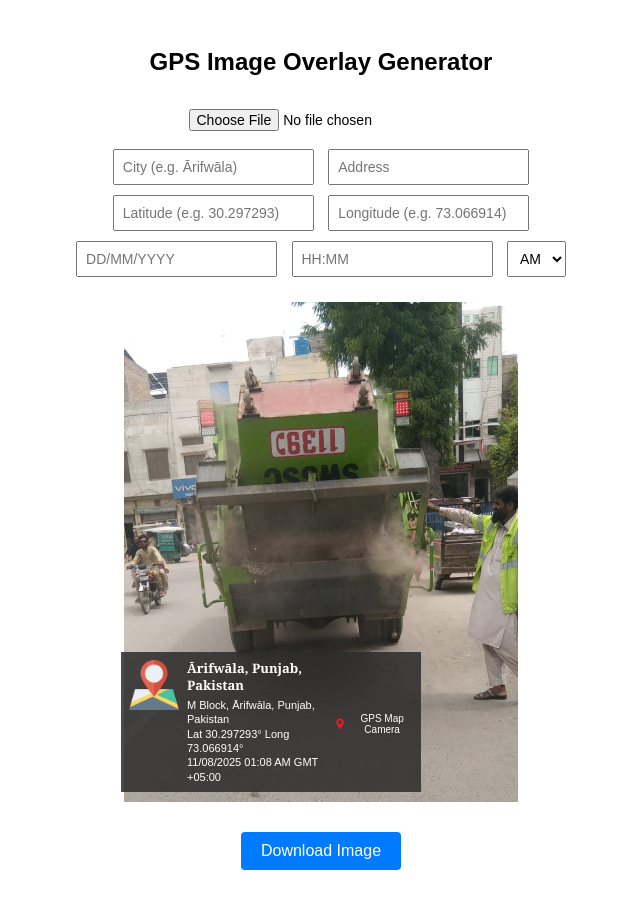
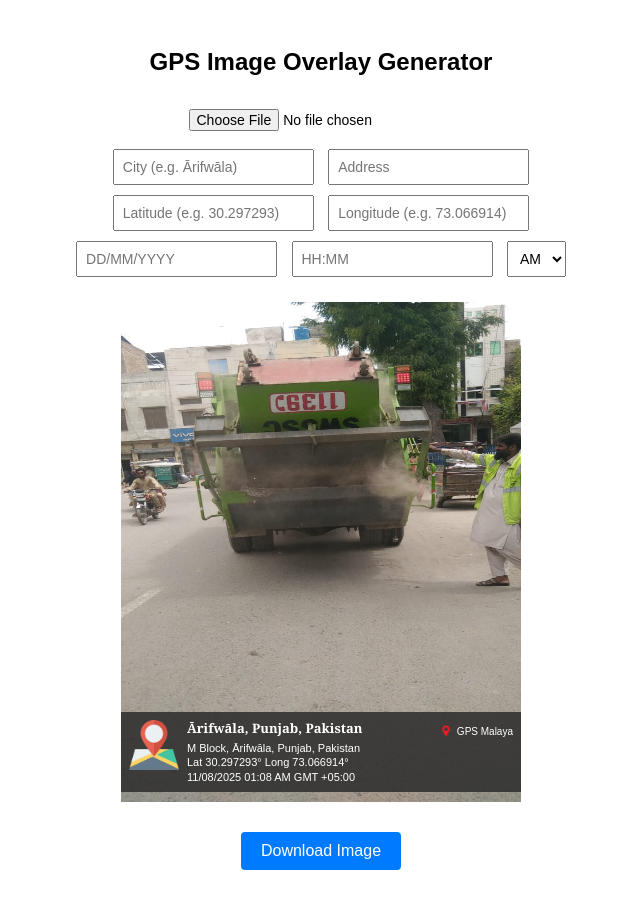
Before and after one commit to NumanMalaya/GPSCamera, a plain HTML site: page index.html in a window 1280 px wide. Shown: the whole page, without its empty margins (319-959 px from the left). Drawn offline with nearby package versions, Linux system fonts and the light colour scheme.

Commit message:
Add files via upload

```diff
--- a/index.html
+++ b/index.html
@@ -18,7 +18,6 @@
 
     #capture {
       width: 400px;
-      height: 500px;
       margin: 20px auto;
       position: relative;
       background: white;
@@ -27,8 +26,8 @@
 
     .main-photo {
       width: 400px;
-      height: 700px;
-      object-fit: contain; /* changed from cover to contain */
+      height: 500px;
+      object-fit: fill; /* changed from cover to contain */
       display: block;
       background-color: white; /* ensures white background behind image */
     }
@@ -37,11 +36,11 @@
       position: absolute;
       bottom: 10px;
       left: 0;
-      width: 300px;
+      width: 400px;
       background-color: rgba(44, 44, 44, 0.85);
       color: white;
       display: flex;
-      align-items: flex-center;
+      align-items: flex-start;
       padding: 8px;
       font-size: 11px;
       box-sizing: border-box;
@@ -136,7 +135,7 @@
     </div>
     <div class="gps-logo">
       <img src="data/icon2.png" alt="GPS Icon" class="gps-logo-icon" />
-      <span>GPS Map Camera</span>
+      <span>GPS Malaya</span>
     </div>
   </div>
 </div>
```
